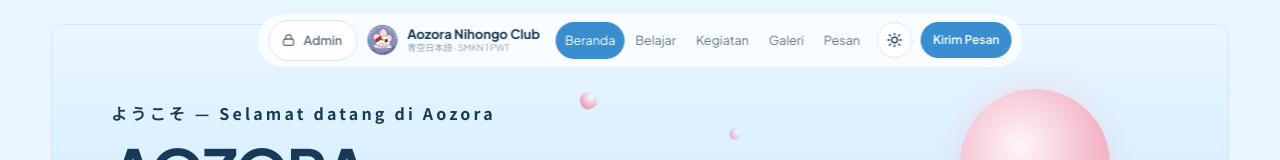
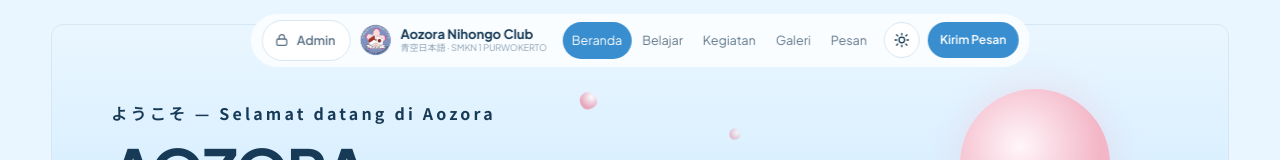
Before and after one commit to Mugarrs/aozora-nihongo-club, a plain HTML site: page index.html in a window 1280 px wide. Shown: the top 160 px of the page. Drawn offline with nearby package versions, Linux system fonts and the light colour scheme; no server answers.

Commit message:
Show full school name in desktop navbar

```diff
--- a/index.html
+++ b/index.html
@@ -131,7 +131,7 @@
     <img src="assets/logo-nobg.png" alt="Logo" />
     <span class="brand-txt">
       <b>Aozora Nihongo Club</b>
-      <small>青空日本語 · SMKN 1 Pwt</small>
+      <small>青空日本語 · SMKN 1 Purwokerto</small>
     </span>
   </a>
   <div class="nav-links" id="navLinks">
```
